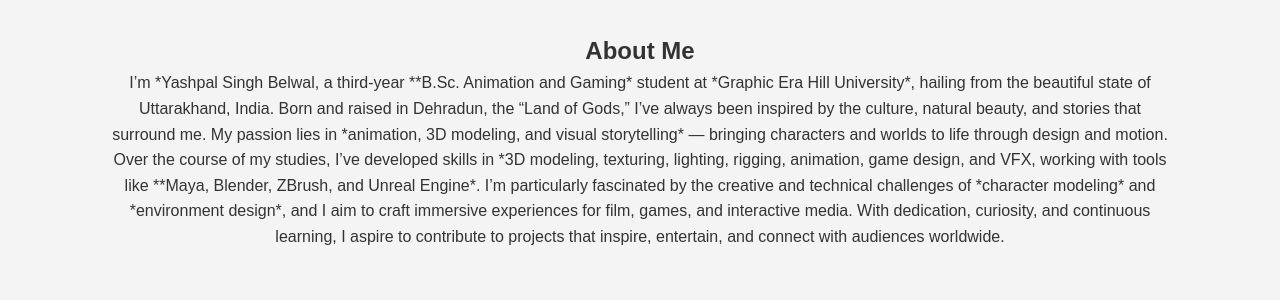
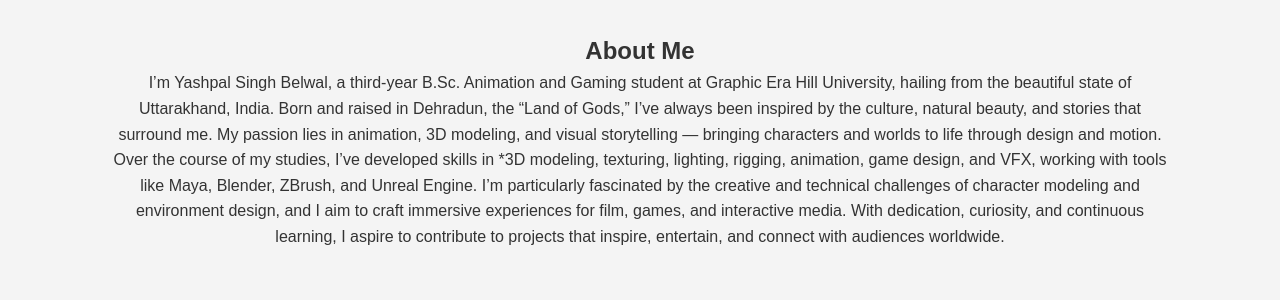
Before and after one commit to ayushrana1701-hue/portfolio, a plain HTML site: page index.html in a window 1280 px wide. Shown: the part 848-1148 px from the top of the page. Drawn offline with Linux system fonts and the light colour scheme.

Commit message:
Update index.html

```diff
--- a/index.html
+++ b/index.html
@@ -34,11 +34,11 @@
     <section id="about" class="about">
       <h2>About Me</h2>
       <p>
-        I’m *Yashpal Singh Belwal, a third-year **B.Sc. Animation and Gaming* student at *Graphic Era Hill University*, hailing from the beautiful state of Uttarakhand, India. Born and raised in Dehradun, the “Land of Gods,” I’ve always been inspired by the culture, natural beauty, and stories that surround me.
+        I’m Yashpal Singh Belwal, a third-year B.Sc. Animation and Gaming student at Graphic Era Hill University, hailing from the beautiful state of Uttarakhand, India. Born and raised in Dehradun, the “Land of Gods,” I’ve always been inspired by the culture, natural beauty, and stories that surround me.
 
-My passion lies in *animation, 3D modeling, and visual storytelling* — bringing characters and worlds to life through design and motion. Over the course of my studies, I’ve developed skills in *3D modeling, texturing, lighting, rigging, animation, game design, and VFX, working with tools like **Maya, Blender, ZBrush, and Unreal Engine*.
+My passion lies in animation, 3D modeling, and visual storytelling — bringing characters and worlds to life through design and motion. Over the course of my studies, I’ve developed skills in *3D modeling, texturing, lighting, rigging, animation, game design, and VFX, working with tools like Maya, Blender, ZBrush, and Unreal Engine.
 
-I’m particularly fascinated by the creative and technical challenges of *character modeling* and *environment design*, and I aim to craft immersive experiences for film, games, and interactive media. With dedication, curiosity, and continuous learning, I aspire to contribute to projects that inspire, entertain, and connect with audiences worldwide.
+I’m particularly fascinated by the creative and technical challenges of character modeling and environment design, and I aim to craft immersive experiences for film, games, and interactive media. With dedication, curiosity, and continuous learning, I aspire to contribute to projects that inspire, entertain, and connect with audiences worldwide.
       </p>
        <!-- ===== VIDEO / INTRO SECTION ===== -->
         <section id="intro-video" class="intro-video">
```
